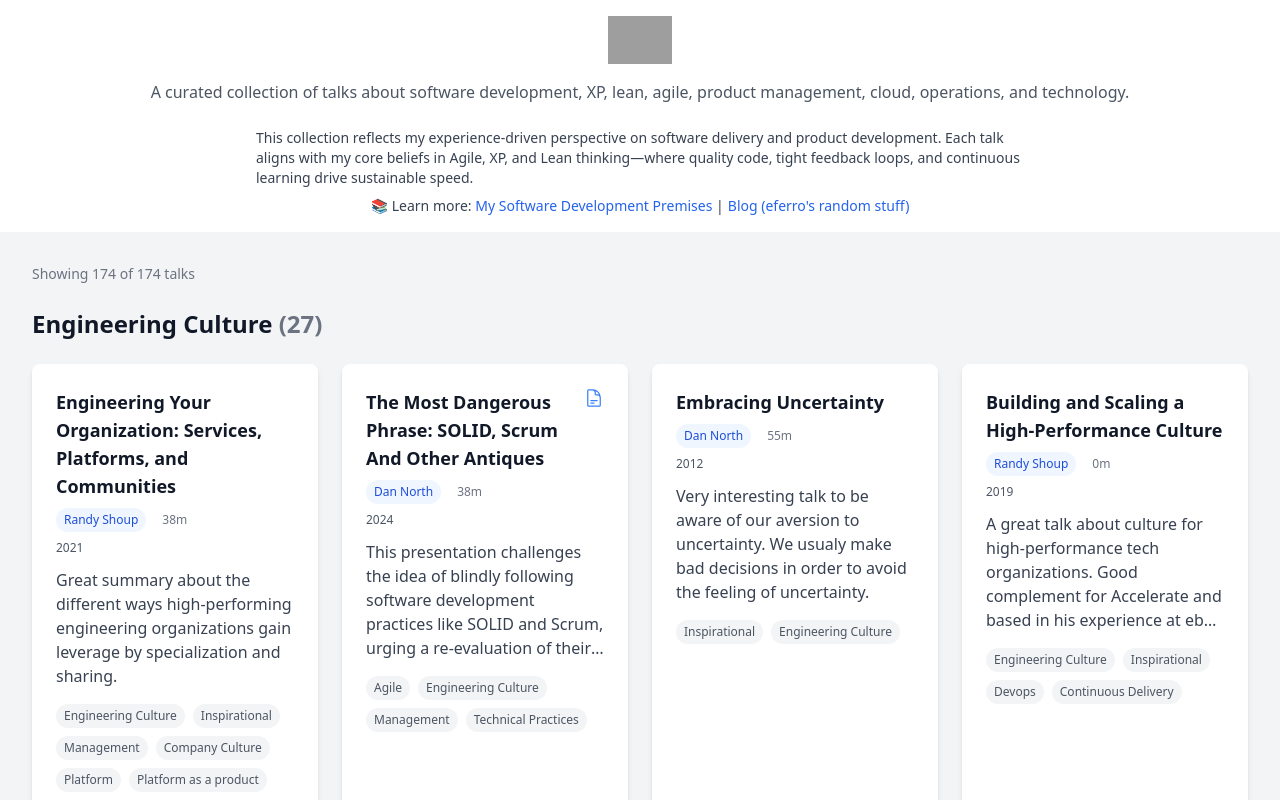
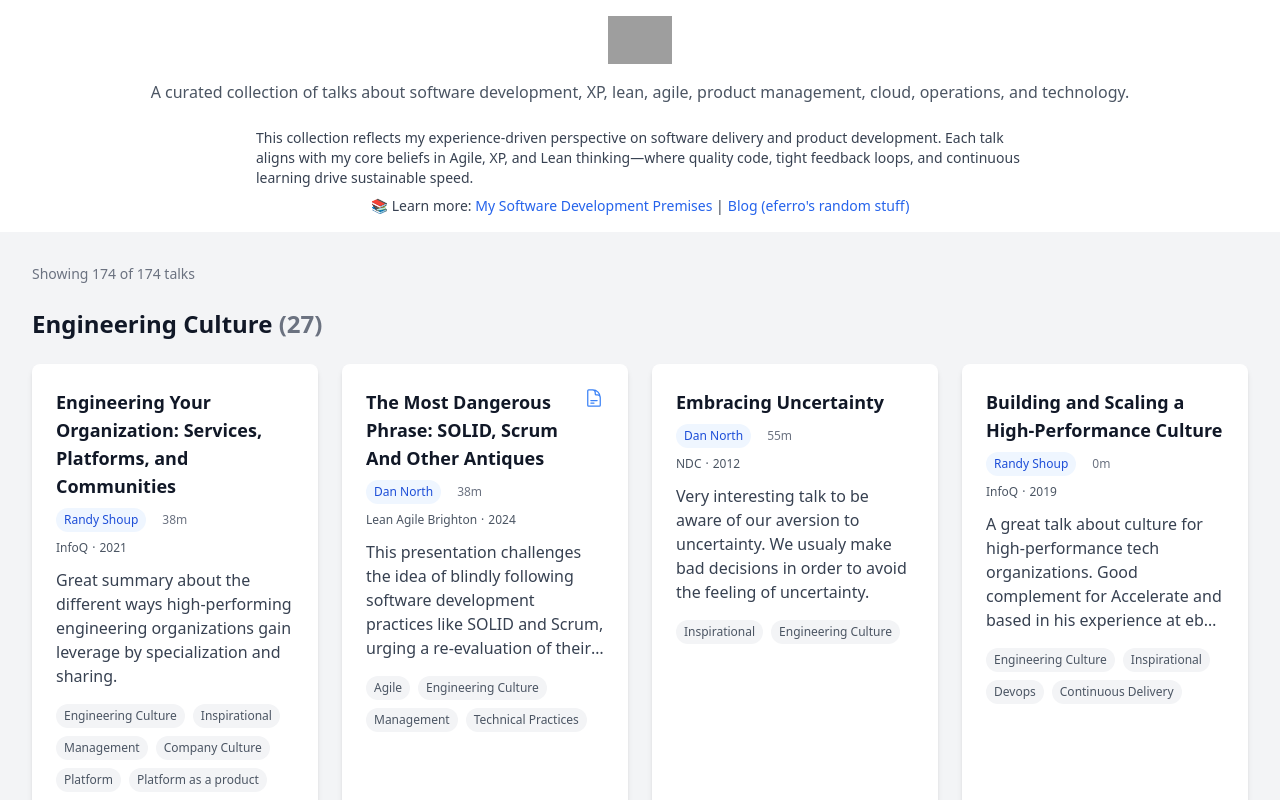
Before and after one commit to eferro/eferro-picks-site, a React (Vite) app: page / in a window 1280 px wide. Shown: the top 800 px of the page. Built offline with nearby package versions, Linux system fonts and the light colour scheme; grey boxes are pictures that could not be loaded; the HTML template or start-up script is replaced by a standard one.

Commit message:
feat: Add conference name and year display to talks

```diff
--- a/src/components/TalkDetail/index.tsx
+++ b/src/components/TalkDetail/index.tsx
@@ -95,9 +95,11 @@
             <span className="ml-4">{formatDuration(talk.duration)}</span>
           </div>
 
-          {talk.year && (
+          {(talk.conference_name || talk.year) && (
             <div className="text-sm text-gray-600 -mt-4 mb-6">
-              {talk.year}
+              {talk.conference_name && <span>{talk.conference_name}</span>}
+              {talk.conference_name && talk.year && <span className="mx-1">·</span>}
+              {talk.year && <span>{talk.year}</span>}
             </div>
           )}
 
--- a/src/components/TalksList/TalkCard.tsx
+++ b/src/components/TalksList/TalkCard.tsx
@@ -95,9 +95,11 @@
               {formatDuration(talk.duration)}
             </span>
           </div>
-          {talk.year && (
+          {(talk.conference_name || talk.year) && (
             <div className="text-xs text-gray-600 -mt-1 mb-3">
-              {talk.year}
+              {talk.conference_name && <span>{talk.conference_name}</span>}
+              {talk.conference_name && talk.year && <span className="mx-1">·</span>}
+              {talk.year && <span>{talk.year}</span>}
             </div>
           )}
           <p className="text-gray-700 mb-4 line-clamp-5">{talk.description}</p>
--- a/src/hooks/useTalks.ts
+++ b/src/hooks/useTalks.ts
@@ -15,6 +15,7 @@
   Rating?: number;
   "Resource type"?: string;
   year?: number;
+  conference_name?: string;
 }
 
 const VALID_RESOURCE_TYPES = ['podcast', 'talk', 'videopodcast'];
@@ -60,7 +61,8 @@
             description: item.Description || '',
             core_topic: item.core_topic || '',
             notes: item.Notes,
-            year: item.year
+            year: item.year,
+            conference_name: item.conference_name
           };
         });
 
--- a/src/types/talks.ts
+++ b/src/types/talks.ts
@@ -9,4 +9,5 @@
   core_topic: string;
   notes?: string;  // Optional field for rich text notes
   year?: number;  // Optional field for the talk's year
+  conference_name?: string;  // Optional field for conference name
 }
```
